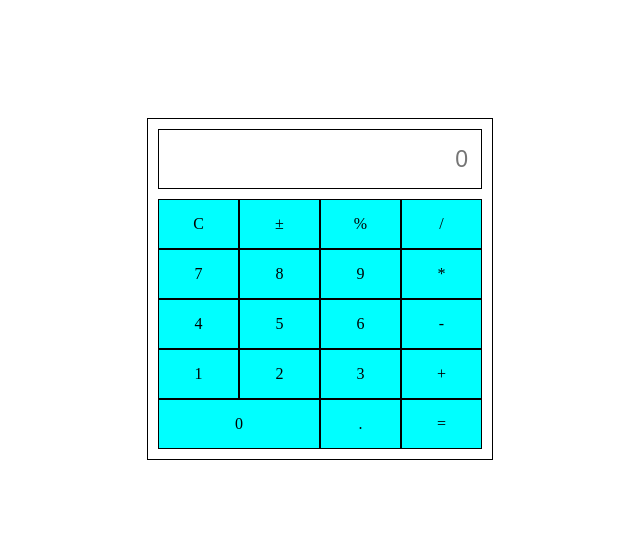
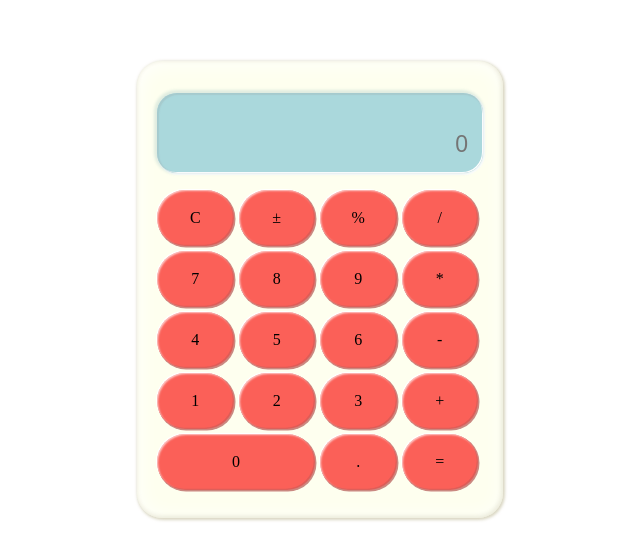
Before and after one commit to burgerk98/calc, a plain HTML site: page index.html in a window 1280 px wide. Shown: the part 111-670 px from the top of the page, without its empty margins (320-960 px from the left). Drawn offline with Linux system fonts and the light colour scheme.

Commit message:
계산기 완
완료인가

```diff
--- a/index.html
+++ b/index.html
@@ -3,13 +3,16 @@
   <head>
     <meta charset="UTF-8" />
     <meta name="viewport" content="width=device-width, initial-scale=1.0" />
-    <title>Calculater</title>
+    <title>계산기</title>
     <link rel="stylesheet" href="style.css" />
     <script src="script.js"></script>
   </head>
   <body>
     <div class="calc">
-      <input class="display" placeholder="0" />
+      <div class="display-container">
+        <input class="history" readonly />
+        <input class="display" placeholder="0" readonly />
+      </div>
       <div class="buttons">
         <div class="button function">C</div>
         <div class="button function">&#177;</div>
--- a/script.js
+++ b/script.js
@@ -1,6 +1,7 @@
 document.addEventListener("DOMContentLoaded", function () {
   const buttons = document.querySelectorAll(".button");
   const display = document.querySelector(".display");
+  const displayHistory = document.querySelector(".history");
 
   let firstOperand = null;
   let operator = null;
@@ -10,9 +11,11 @@ document.addEventListener("DOMContentLoaded", function () {
     switch (operator) {
       case "/":
         if (secondOperand === 0) {
-          return "0으로 나눌 수 없슈";
+          alert("0으로 나눌 수 없슈");
+          return firstOperand;
+        } else {
+          return firstOperand / secondOperand;
         }
-        return firstOperand / secondOperand;
       case "*":
         return firstOperand * secondOperand;
       case "-":
@@ -26,7 +29,6 @@ document.addEventListener("DOMContentLoaded", function () {
 
   buttons.forEach((button) => {
     button.addEventListener("click", function () {
-      //   console.log(button.textContent);
       const buttonText = button.textContent;
 
       if (buttonText === "=") {
@@ -37,13 +39,13 @@ document.addEventListener("DOMContentLoaded", function () {
           firstOperand = result;
           operator = null;
           isNewNumber = true;
+
+          displayHistory.value = display.value;
         }
-      }
-
-      if (button.classList.contains("number")) {
+      } else if (button.classList.contains("number")) {
         if (isNewNumber) {
-          display.value += buttonText;
-          operator = null;
+          display.value = buttonText;
+          isNewNumber = false;
         } else {
           if (display.value === "0" || operator !== null) {
             display.value = buttonText;
@@ -51,26 +53,41 @@ document.addEventListener("DOMContentLoaded", function () {
             display.value += buttonText;
           }
         }
+        displayHistory.value += buttonText;
       } else if (buttonText === "." && !display.value.includes(".")) {
         display.value += buttonText;
+        displayHistory.value += buttonText;
+        isNewNumber = false;
       } else if (buttonText === "C") {
         display.value = "0";
         firstOperand = null;
         operator = null;
         isNewNumber = false;
+        displayHistory.value = "";
+      } else if (buttonText === "±") {
+        display.value = parseFloat(display.value) * -1;
+        displayHistory.value = display.value;
+      } else if (buttonText === "%") {
+        display.value = parseFloat(display.value) / 100;
+        displayHistory.value += "%";
+        isNewNumber = true;
       } else if (button.classList.contains("operator")) {
         if (firstOperand === null) {
           firstOperand = parseFloat(display.value);
-          operator = buttonText;
-          isNewNumber = false;
-          console.log("firstOperand:", firstOperand);
-          console.log("operator:", operator);
-        } else {
-          display.value = buttonText;
-          firstOperand = parseFloat(display.value);
-          operator = null;
-          isNewNumber = true;
+        } else if (operator !== null) {
+          const secondOperand = parseFloat(display.value);
+          const result = calc(firstOperand, operator, secondOperand);
+          display.value = result;
+          firstOperand = result;
         }
+        operator = buttonText;
+        isNewNumber = true;
+        displayHistory.value += ` ${buttonText} `;
+      }
+
+      // /0을 누르면 히스토리에선 지워지게 설정. /\/\s*0/g정규식이라고함
+      if (operator === "/" && parseFloat(display.value) === 0) {
+        displayHistory.value = displayHistory.value.replace(/\/\s*0/g, "");
       }
     });
   });
--- a/style.css
+++ b/style.css
@@ -10,39 +10,66 @@ body {
 
 .calc {
   /* width: 40%; */
-  padding: 10px;
-  border: 1px solid #000;
+  padding: 32px 20px 28px 20px;
+  border: none;
+  background-color: #feffef;
+  border-radius: 25px;
+  box-shadow: 1px 1px 3px 1px #c6c2a3a6, -1px -1px 30px 1px #fff,
+    -1px -1px 4px 1px #c6c2a355 inset, 1px 1px 20px 1px #fff inset;
   /* display: flex; */
   /* flex-direction: column; */
 }
 
-.display {
-  height: 60px;
-  border: 1px solid #000;
-  margin-bottom: 10px;
+.display-container {
+  display: flex;
+  flex-direction: column;
+  height: 80px;
+  border-radius: 20px;
+  border: none;
+  background-color: #aad8dc;
+  box-shadow: 1px 1px 1px 1px #a3c3c6a6 inset, -1px -1px 0px 0px #fff inset,
+    -1px -1px 3px 2px #a3c6c355, 1px 1px 1px 1px #fff;
+  margin-bottom: 17px;
   width: 100%;
   box-sizing: border-box;
+}
+
+.history {
+  color: #9d9d9d;
+  background-color: transparent;
+  border: none;
+  outline: none;
+  padding: 13px 10px 0 13px;
+}
+.display {
+  background-color: transparent;
+  padding: 10px 15px 15px 15px;
+  font-size: 23px;
+  border: none;
+  outline: none;
   text-align: end;
-  padding: 13px;
-  font-size: 23px;
 }
 
 .buttons {
   display: flex;
   flex-wrap: wrap;
-  background-color: aqua;
+  gap: 5px;
 }
 
 .button {
+  background-color: #fb6058;
+  box-shadow: 1px 1px 0px 0.5px #b85a56b8, -1px -1px 0px 0px #fff,
+    -1px -1px 0px 0.3px #b8595672 inset, 1px 1px 2px 0px #ffffffb0 inset;
+  border-radius: 40px;
+  border: none;
   box-sizing: border-box;
   display: flex;
   justify-content: center;
   align-items: center;
-  border: 1px solid #000;
-  width: 25%;
-  height: 50px;
+  width: calc(25% - 5px);
+  height: 56px;
   cursor: pointer;
-  transition: all ease-in 0.1s;
+  transition: all ease-in 5ms;
   /* 드래그 방지 */
   -webkit-user-select: none;
   -moz-user-select: none;
@@ -50,12 +77,14 @@ body {
   user-select: none;
 }
 .zero {
-  width: 50%;
+  width: calc(50% - 5px);
 }
 
 .button:hover {
-  background-color: #fff;
+  background-color: #ff9994;
 }
 .button:active {
-  background-color: red;
+  box-shadow: 1px 1px 0px 0.5px #b85a56b8 inset, -1px -1px 0px 0px #fff inset,
+    -1px -1px 0px 0.3px #b8595672, 1px 1px 2px 0px #ffffffb0;
+  background-color: #f13930;
 }
```
